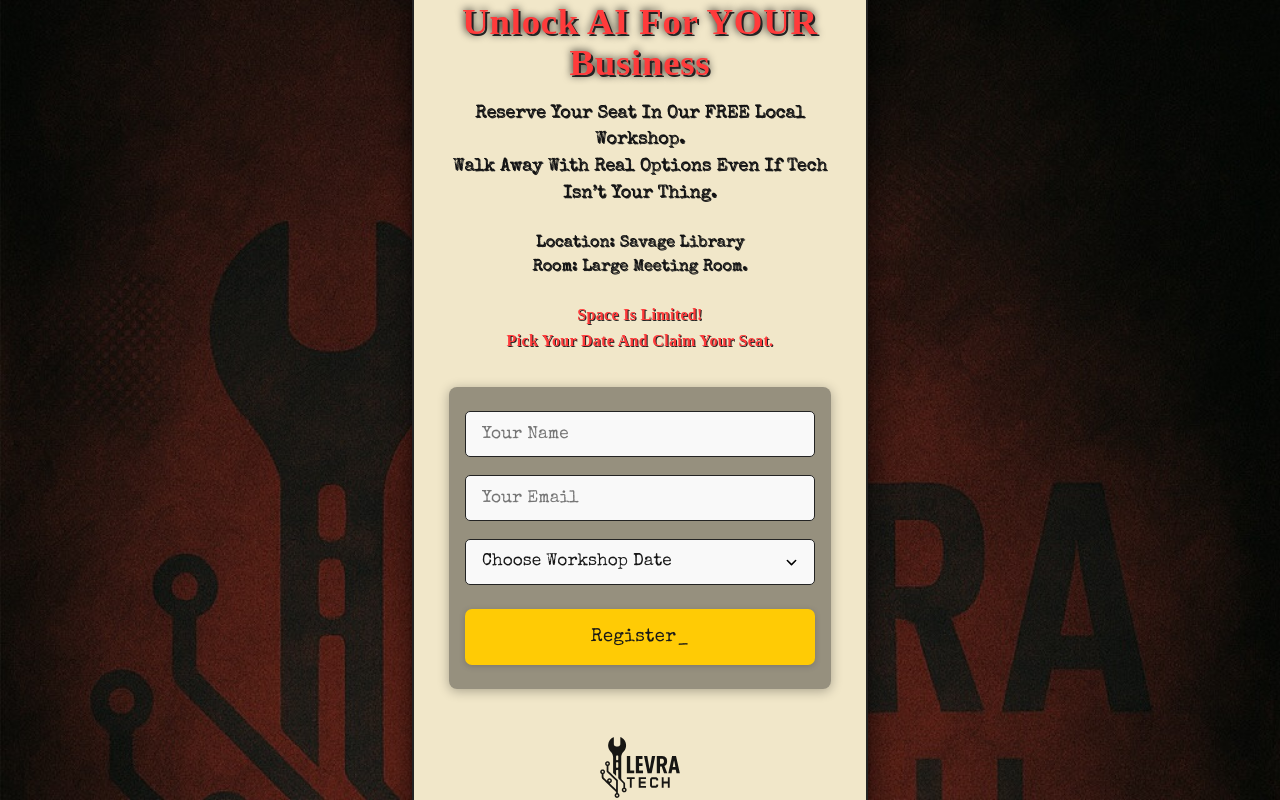
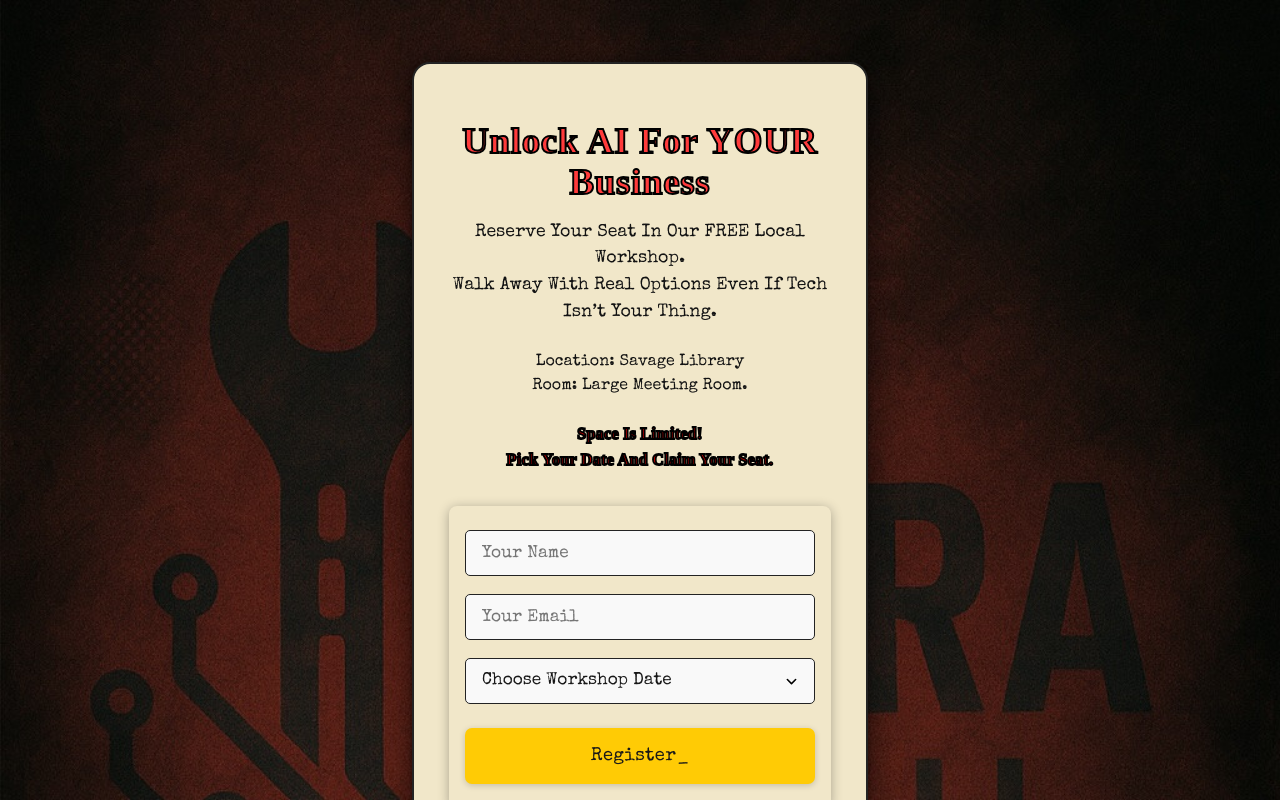
Before and after one commit to levratech/class.levratech.com, a React (Vite) app: page / in a window 1280 px wide. Shown: the top 800 px of the page. Built offline with nearby package versions, Linux system fonts and the light colour scheme; a web font is replaced by a local one.

Commit message:
more fixes

```diff
--- a/src/App.css
+++ b/src/App.css
@@ -20,9 +20,9 @@
 	font-size: 2.3rem;
 	margin-bottom: 0.5rem;
 	letter-spacing: 0.02em;
-	color: #ff3b3b;
-	text-shadow: 2px 2px 0 #000, -2px 2px 0 #000, 2px -2px 0 #000,
-		-2px -2px 0 #000;
+	color: #ff0000;
+	-webkit-text-stroke: 0.12rem #000;
+	text-stroke: 0.12rem #000;
 }
 
 .subtext {
@@ -41,11 +41,12 @@
 	line-height: 1.5;
 }
 .limited {
-	color: #ff3b3b;
+	color: #ff0000;
 	font-weight: bold;
 	font-family: 'Trade Winds', cursive;
 	letter-spacing: 0.02em;
-	text-shadow: 1px 1px 0 #232323;
+	-webkit-text-stroke: 0.12rem #000;
+	text-stroke: 0.12rem #000;
 }
 
 .signup-form {
@@ -54,9 +55,6 @@
 	gap: 1.1rem;
 	max-width: 350px;
 	margin: 0 auto;
-	background: rgba(24, 24, 24, 0.42);
-	-webkit-backdrop-filter: blur(2px);
-	backdrop-filter: blur(2px);
 	padding: 1.5rem 1rem 1.5rem 1rem;
 	border-radius: 8px;
 	box-shadow: 0 2px 12px 0 rgba(0, 0, 0, 0.3);
@@ -67,7 +65,7 @@
 .signup-form button {
 	padding: 0.85rem 1rem;
 	font-size: 1.08rem;
-	border-radius: 5px;
+	border-radius: 0.3125rem;
 	border: none;
 	width: 100%;
 	box-sizing: border-box;
@@ -78,7 +76,7 @@
 	background-color: #121212;
 	color: #181818;
 	font-family: inherit;
-	border: 1.5px solid #232323;
+	border: 0.094rem solid #232323;
 	margin-bottom: 0;
 }
 
@@ -98,22 +96,22 @@
 	color: #181818;
 	font-weight: bold;
 	cursor: pointer;
-	border-radius: 7px;
+	border-radius: 0.4375rem;
 	font-family: 'Special Elite', monospace;
 	font-size: 1.15rem;
-	box-shadow: 0 1.5px 6px 0 rgba(0, 0, 0, 0.18);
+	box-shadow: 0 0.094rem 0.375rem 0 rgba(0, 0, 0, 0.18);
 	margin-top: 0.4rem;
 	transition: background 0.18s, box-shadow 0.18s;
 	border: none;
 	width: 100%;
-	min-height: 56px;
+	min-height: 3.5rem;
 	letter-spacing: 0.02em;
 }
 
 .signup-form button:hover,
 .noir-btn:hover {
 	background-color: #f2b705;
-	box-shadow: 0 3px 12px 0 rgba(0, 0, 0, 0.28);
+	box-shadow: 0 0.1875rem 0.75rem 0 rgba(0, 0, 0, 0.28);
 }
 
 /* Visually hidden for accessibility */
@@ -131,19 +129,16 @@
 /* Noir comic style tweaks */
 .noir-headline {
 	color: #ff3b3b;
-	text-shadow: 2px 2px 0 #232323, 0 0 8px #000;
 }
 .noir-subtext {
 	color: #121212;
-	text-shadow: 1px 1px 0 #232323;
 }
 .noir-supporting {
 	color: #121212;
-	text-shadow: 1px 1px 0 #232323;
 }
 .noir-form input,
 .noir-form select {
-	border: 1.5px solid #232323;
+	border: 0.094rem solid #232323;
 	background-color: #f9f9f9;
 	color: #181818;
 }
--- a/src/index.css
+++ b/src/index.css
@@ -24,8 +24,16 @@ a:hover {
 
 body {
 	margin: 0;
-	display: flex;
-	place-items: center;
+	font-family: 'Special Elite', sans-serif;
+	background-color: #121212;
+	color: #121212;
+	display: block;
+	padding: 1.5rem 1rem;
+	background-image: url('/levratech_background.jpg');
+	background-size: cover;
+	background-position: center center;
+	background-repeat: no-repeat;
+	background-attachment: fixed;
 	min-width: 320px;
 	min-height: 100vh;
 }
@@ -94,15 +102,15 @@ body {
 	font-family: 'Special Elite', sans-serif;
 	background-color: #121212;
 	color: #121212;
-	display: flex;
-	justify-content: center;
-	align-items: center;
-	height: 100vh;
+	display: block;
+	padding: 1.5rem 1rem;
 	background-image: url('/levratech_background.jpg');
 	background-size: cover;
 	background-position: center center;
 	background-repeat: no-repeat;
 	background-attachment: fixed;
+	min-width: 320px;
+	min-height: 100vh;
 }
 
 h1 {
```
Also changed, not shown: 4 other files (tests, documents, lock files or other folders).
